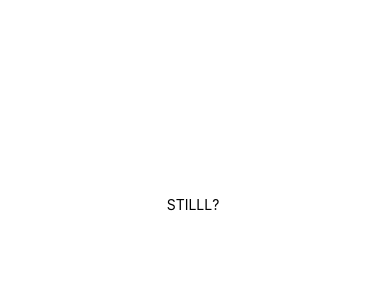
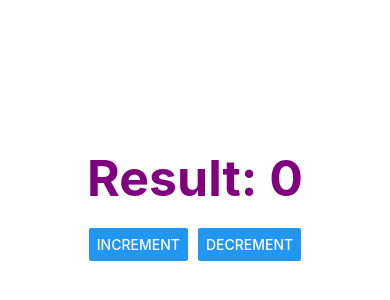
Before and after one commit to jhlee0214/RN_Weather, a React Native app: screen / in a window 390 px wide. Shown: the part 218-518 px from the top of the page. Built offline with nearby package versions, Linux system fonts and the light colour scheme.

Commit message:
Try with buttons

```diff
--- a/App.js
+++ b/App.js
@@ -1,11 +1,25 @@
 import { StatusBar } from 'expo-status-bar';
-import { StyleSheet, Text, View } from 'react-native';
+import { StyleSheet, Text, View, Button } from 'react-native';
+import React, { useState } from 'react';
 
 export default function App() {
+  const [number, setNumber] = useState(0);
+
+
   return (
     <View style={styles.container}>
-      <Text>STILLL? </Text>
-      <StatusBar style="auto" />
+      <Text style={styles.text}>Result: {number}</Text>
+      <View style={styles.btnGroup}>
+        <Button
+          title="Increment"
+          onPress={() => setNumber(number + 1)}
+        />
+        <Button
+          title="Decrement"
+          onPress={() => setNumber(number - 1)}
+        />
+      </View>
+      <StatusBar barStyle="dark-content" hidden={false} />
     </View>
   );
 }
@@ -17,4 +31,17 @@ const styles = StyleSheet.create({
     alignItems: 'center',
     justifyContent: 'center',
   },
+
+  text: {
+    fontSize: 50,
+    fontWeight: 'bold',
+    marginBottom: 20,
+    color: 'purple',
+  },
+
+  btnGroup: {
+    flexDirection: 'row',
+    gap: 10,
+  },
+
 });
--- a/package.json
+++ b/package.json
@@ -13,7 +13,10 @@
     "expo": "~53.0.10",
     "expo-status-bar": "~2.2.3",
     "react": "19.0.0",
-    "react-native": "0.79.3"
+    "react-native": "0.79.3",
+    "react-dom": "19.0.0",
+    "react-native-web": "^0.20.0",
+    "@expo/metro-runtime": "~5.0.4"
   },
   "devDependencies": {
     "@babel/core": "^7.20.0"
```
Also changed, not shown: index.js (line endings or trailing spaces), 2 other files (tests, documents, lock files or other folders).
